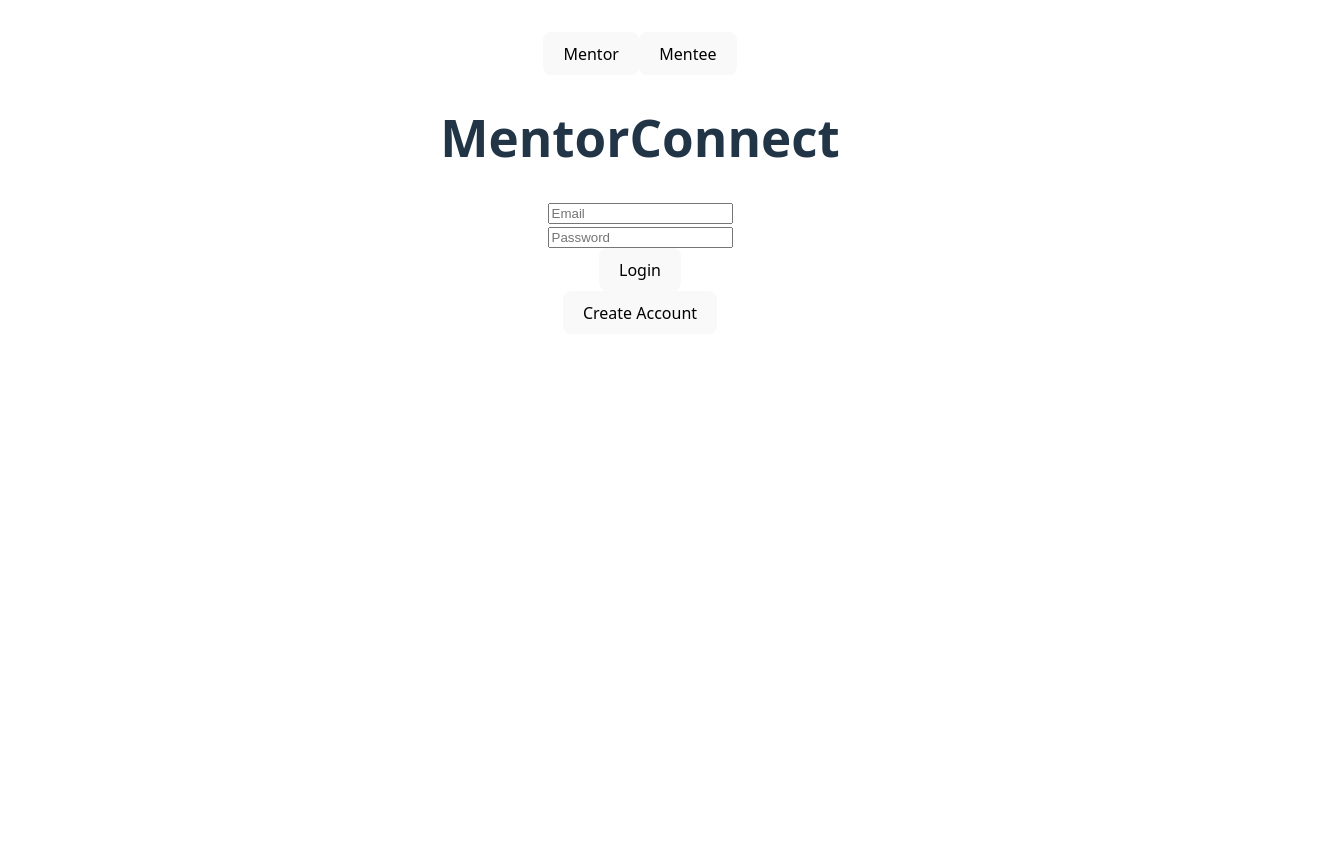
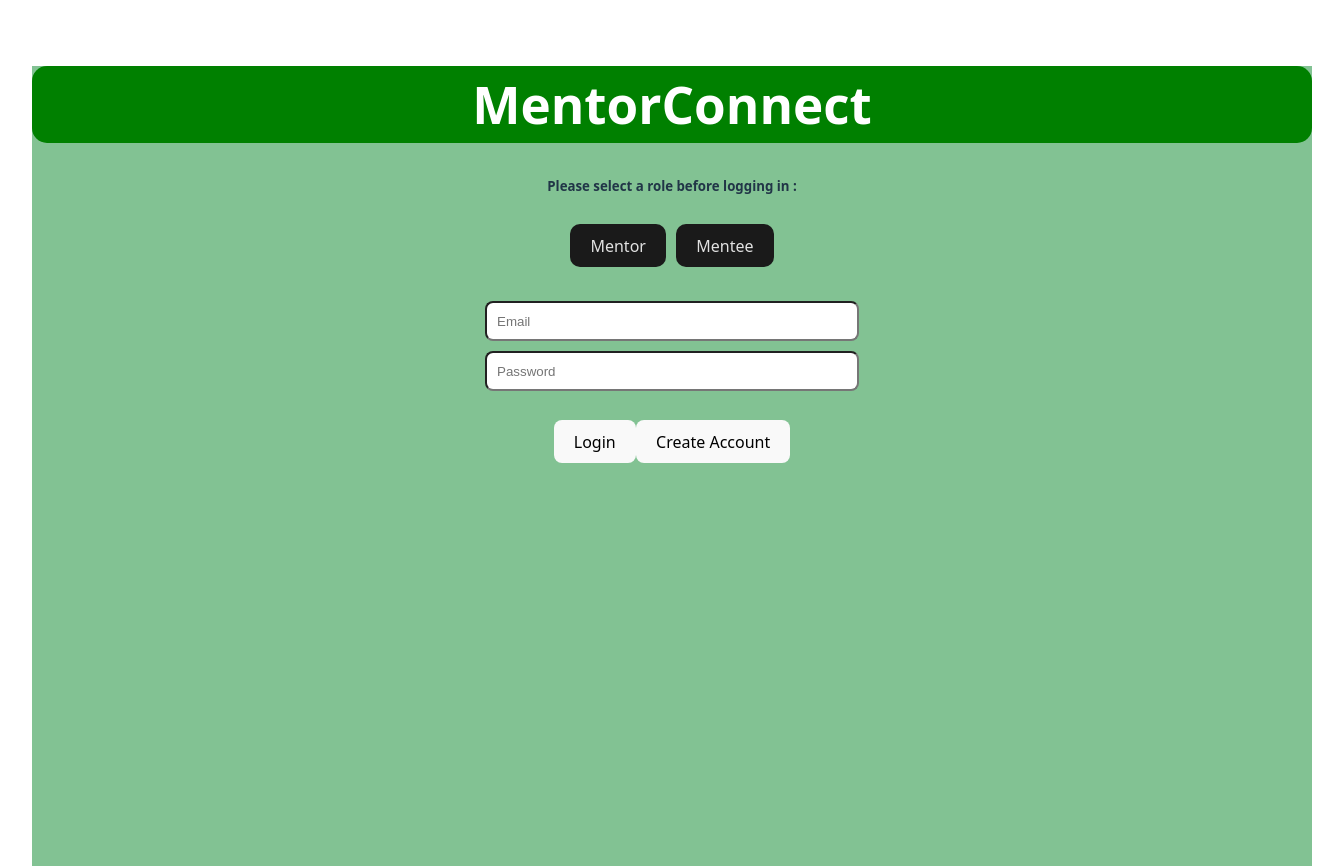
Before and after one commit to ChaosShadoww/MentorConnect, a React (Vite) app: page / in a window 1280 px wide. Shown: the whole page, 1344 px wide, since content can reach past the window. Before the commit the page ends 800 px from the top, so only its background shows below. Built offline with nearby package versions, Linux system fonts and the light colour scheme.

Commit message:
Working product with UI, needs some refurbishing

```diff
--- a/src/components/Button.tsx
+++ b/src/components/Button.tsx
@@ -1,11 +1,14 @@
+import React from 'react';
+
 interface ButtonProps {
   text: string
   onClick: () => void
+  style?: React.CSSProperties
 }
 
-function Button({ text, onClick }: ButtonProps) {
+function Button({ text, onClick, style }: ButtonProps) {
   return (
-    <button onClick={onClick}>
+    <button onClick={onClick} style={style}> {}
       {text}
     </button>
   )
--- a/src/index.css
+++ b/src/index.css
@@ -1,3 +1,5 @@
+/* index.css */
+
 :root {
   font-family: system-ui, Avenir, Helvetica, Arial, sans-serif;
   line-height: 1.5;
@@ -22,10 +24,23 @@ a:hover {
   color: #535bf2;
 }
 
+html {
+  height: 100%;
+  width: 100%;
+}
+
 body {
   margin: 0;
   min-width: 320px;
+  height: 100%;
   min-height: 100vh;
+  width: 100%;
+}
+
+#root {
+  height: 100%;
+  min-height: 100vh;
+  width: 100%;
 }
 
 h1 {
@@ -88,3 +103,9 @@ button:focus-visible {
   color: #666;
   font-size: 1rem;
 }
+
+/* --- NEW UTILITY CLASS FOR COMPONENTS --- */
+.full-screen-page {
+  min-height: 100vh;
+  width: 100%;
+}
--- a/src/pages/ChatPage.tsx
+++ b/src/pages/ChatPage.tsx
@@ -20,8 +20,8 @@ export default function ChatPage() {
   }
 
   return (
-    <div>
-      <Button text="x" onClick={handleBack}></Button>
+    <div style={{backgroundColor: '#d7d0f8ff'}}className="full-screen-page">
+      <Button text="Exit Chat" onClick={handleBack}></Button>
       <ChatBox chatId={chatId} currentUserId={currentUserId} />
     </div>
 
--- a/src/pages/CreateProfile.tsx
+++ b/src/pages/CreateProfile.tsx
@@ -96,26 +96,34 @@ function CreateProfile() {
     }
   }
 
+  const handleBack = () => {
+    navigate(-1)
+  }
+
   return (
-    <div className="createProfile-page">
+    <div style={{backgroundColor: '#82c293'}}className="createProfile-page full-screen-page">
+
+      <h1 style={{color: 'white',backgroundColor: 'green', fontFamily: 'Sans'}}>Create MentorConnect Profile</h1>
+
+      <h5>Please select a role to create an account:</h5>
+
       <Button text="Mentor" onClick={() => setSelectedRole('mentor')}></Button>
       <Button text="Mentee" onClick={() => setSelectedRole('mentee')}></Button>
-
-      <h1>Create MentorConnect Profile</h1>
+      <br/>
 
       {error && <p style={{ color: 'red' }}>{error}</p>}
 
       <input
         id="name"
         type="name"
-        placeholder="Please enter your name"
+        placeholder="Please enter your name" style={{width: "350px", height: "16px"}}
         value={name}
         onChange={(e) => setName(e.target.value)}
       />
       <br />
       <input
         type="email"
-        placeholder="Email"
+        placeholder="Email" style={{width: "350px", height: "16px"}}
         value={email}
         onChange={(e) => setEmail(e.target.value)}
       />
@@ -123,7 +131,7 @@ function CreateProfile() {
       <input
         id="firstPass"
         type="password"
-        placeholder="Password (min 8 characters)"
+        placeholder="Password (min 8 characters)"style={{width: "350px", height: "16px"}}
         value={password}
         onChange={(e) => setPassword(e.target.value)}
       />
@@ -131,7 +139,7 @@ function CreateProfile() {
       <input
         id="confirmPass"
         type="password"
-        placeholder="Confirm Password"
+        placeholder="Confirm Password" style={{width: "350px", height: "16px"}}
         value={confirmPassword}
         onChange={(e) => setConfirmPassword(e.target.value)}
       />
@@ -139,7 +147,7 @@ function CreateProfile() {
       <input
         id="career"
         type="text"
-        placeholder="Your Career/Major"
+        placeholder="Your Career/Major" style={{width: "350px", height: "16px"}}
         value={career}
         onChange={(e) => setCareer(e.target.value)}
       />
@@ -148,6 +156,10 @@ function CreateProfile() {
         text={loading ? "Creating Account..." : "Create Account"}
         onClick={handleSubmit}
       />
+      <br/>
+      <Button
+        text="Cancel" onClick={handleBack}
+      />
     </div>
   )
 }
--- a/src/pages/Login.tsx
+++ b/src/pages/Login.tsx
@@ -10,6 +10,39 @@ function Login() {
     const [loading, setLoading] = useState(false)
     const [error, setError] = useState('')
     const navigate = useNavigate()
+
+
+    // --- Styles for Tab Switching (Rounds the buttons) ---
+    const baseButtonStyle = {
+        borderRadius: '10px', // Apply rounding to buttons
+        margin: '5px',
+    };
+
+    const selectedStyle = {
+        ...baseButtonStyle,
+        backgroundColor: 'white',
+        color: 'green',
+        border: '2px solid green',
+        fontWeight: 'bold',
+    };
+
+    // Explicitly setting unselected style for robustness
+    const unselectedStyle = {
+        ...baseButtonStyle,
+        backgroundColor: '#1a1a1a',
+        color: 'rgba(255, 255, 255, 0.87)',
+    };
+
+    // --- Rounded Input Style ---
+    const inputStyle = {
+        width: "350px",
+        height: "16px",
+        borderRadius: '8px', // Added: Rounded corners for inputs
+        padding: '10px',     // Added: Padding for a better look
+        margin: '5px 0',     // Added: Vertical spacing
+    }
+    // --- End Styles ---
+
 
     const handleLogin = async () => {
         setError('')
@@ -63,18 +96,48 @@ function Login() {
         navigate('/create-profile')
     }
 
+
     return (
-        <div className="login-page">
-            <Button text="Mentor" onClick={() => setSelectedRole('mentor')}></Button>
-            <Button text="Mentee" onClick={() => setSelectedRole('mentee')}></Button>
+        <div
+            style={{backgroundColor: '#82c293'}}
+            className="login-page full-screen-page" // Added full-screen-page for full background coverage
+        >
 
-            <h1>MentorConnect</h1>
+            {/* Added borderRadius to h1 for a rounded header look */}
+            <h1 style={{
+                color: 'white',
+                backgroundColor: 'green',
+                fontFamily: 'Sans',
+                borderRadius: '15px',
+                padding: '10px'
+            }}>
+                MentorConnect
+            </h1>
+
+            <h5>Please select a role before logging in : </h5>
+
+            {/* Buttons with conditional style and correct syntax */}
+            <Button
+                text="Mentor"
+                onClick={() => setSelectedRole('mentor')}
+                style={selectedRole === 'mentor' ? selectedStyle : unselectedStyle}
+            />
+            <Button
+                text="Mentee"
+                onClick={() => setSelectedRole('mentee')}
+                style={selectedRole === 'mentee' ? selectedStyle : unselectedStyle}
+            />
+
+             <br/>
+             <br/>
 
             {error && <p style={{ color: 'red' }}>{error}</p>}
 
+            {/* Inputs using the new rounded inputStyle */}
             <input
                 type="email"
                 placeholder="Email"
+                style={inputStyle}
                 value={email}
                 onChange={(e) => setEmail(e.target.value)}
                 disabled={loading}
@@ -83,16 +146,18 @@ function Login() {
             <input
                 type="password"
                 placeholder="Password"
+                style={inputStyle}
                 value={password}
                 onChange={(e) => setPassword(e.target.value)}
                 disabled={loading}
             />
             <br />
+            <br/ >
             <Button
                 text={loading ? "Logging in..." : "Login"}
                 onClick={handleLogin}
             />
-            <br />
+
             <Button
                 text="Create Account"
                 onClick={handleCreateAccount}
--- a/src/pages/MenteeHome.tsx
+++ b/src/pages/MenteeHome.tsx
@@ -33,9 +33,9 @@ function MenteeHome() {
   }
 
   return (
-    <div>
+    <div style={{backgroundColor: '#82c293'}}className="full-screen-page">
       <header className="header">
-        <h1>Mentee HomePage</h1>
+        <h1 style={{color: 'white',backgroundColor: 'green', fontFamily: 'Sans'}}>Mentee HomePage</h1>
       </header>
 
       <Button text="My Account" onClick={handleAccount} />
--- a/src/pages/MentorHome.tsx
+++ b/src/pages/MentorHome.tsx
@@ -36,9 +36,9 @@ function MentorHome() {
   }
 
   return (
-    <div>
+    <div style={{backgroundColor: '#82c293'}}className="full-screen-page">
       <header className="header">
-        <h1>Mentor HomePage</h1>
+        <h1 style={{color: 'white',backgroundColor: 'green', fontFamily: 'Sans'}}>Mentor HomePage</h1>
       </header>
 
       <Button text="My Account" onClick={handleAccount} />
--- a/src/pages/MentorProfileView.tsx
+++ b/src/pages/MentorProfileView.tsx
@@ -40,7 +40,11 @@ function MentorProfileView() {
   }
 
   return (
-    <div className="mentor-profile-page">
+    <div
+      className="mentor-profile-page full-screen-page"
+      style={{backgroundColor: '#82c293'}}
+
+    >
       <Button text="x" onClick={handleBack}></Button>
 
       <h1>Mentor Profile</h1>
```
Also changed, not shown: 1 other file (tests, documents, lock files or other folders).
